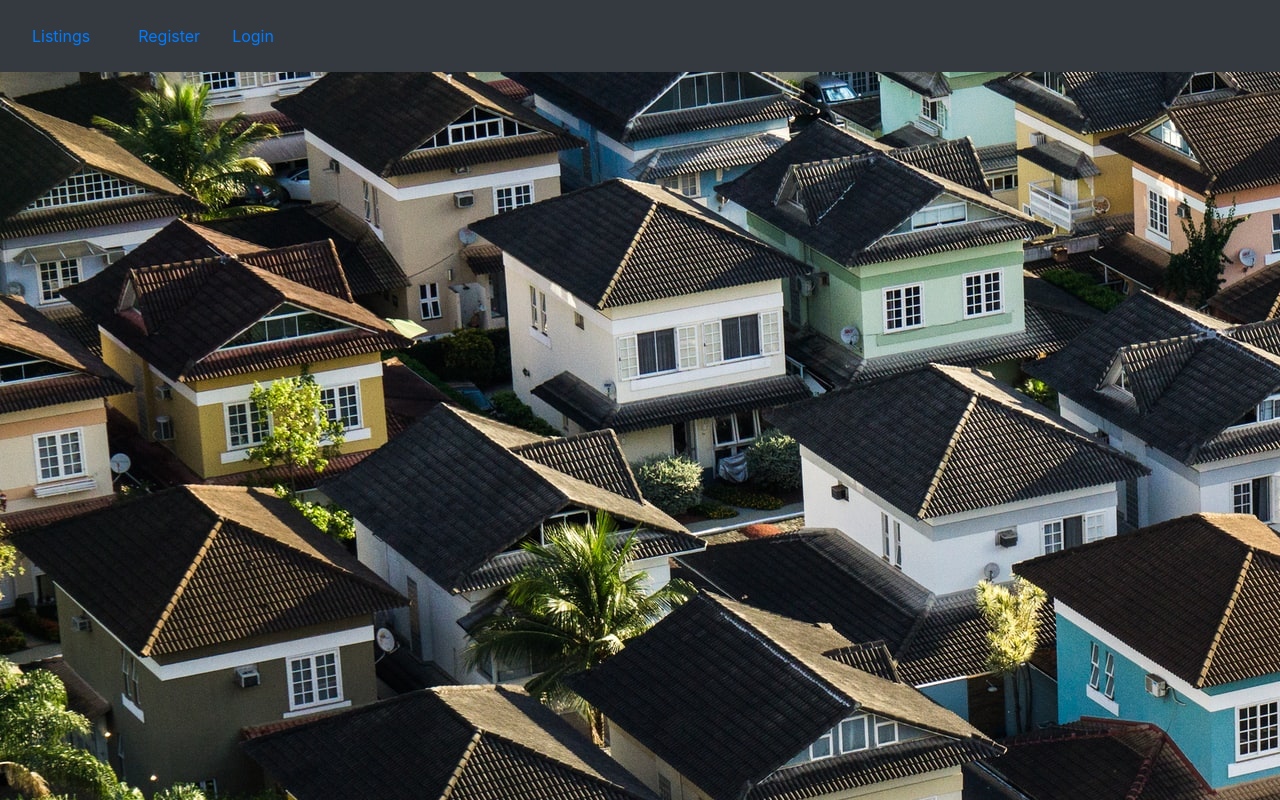
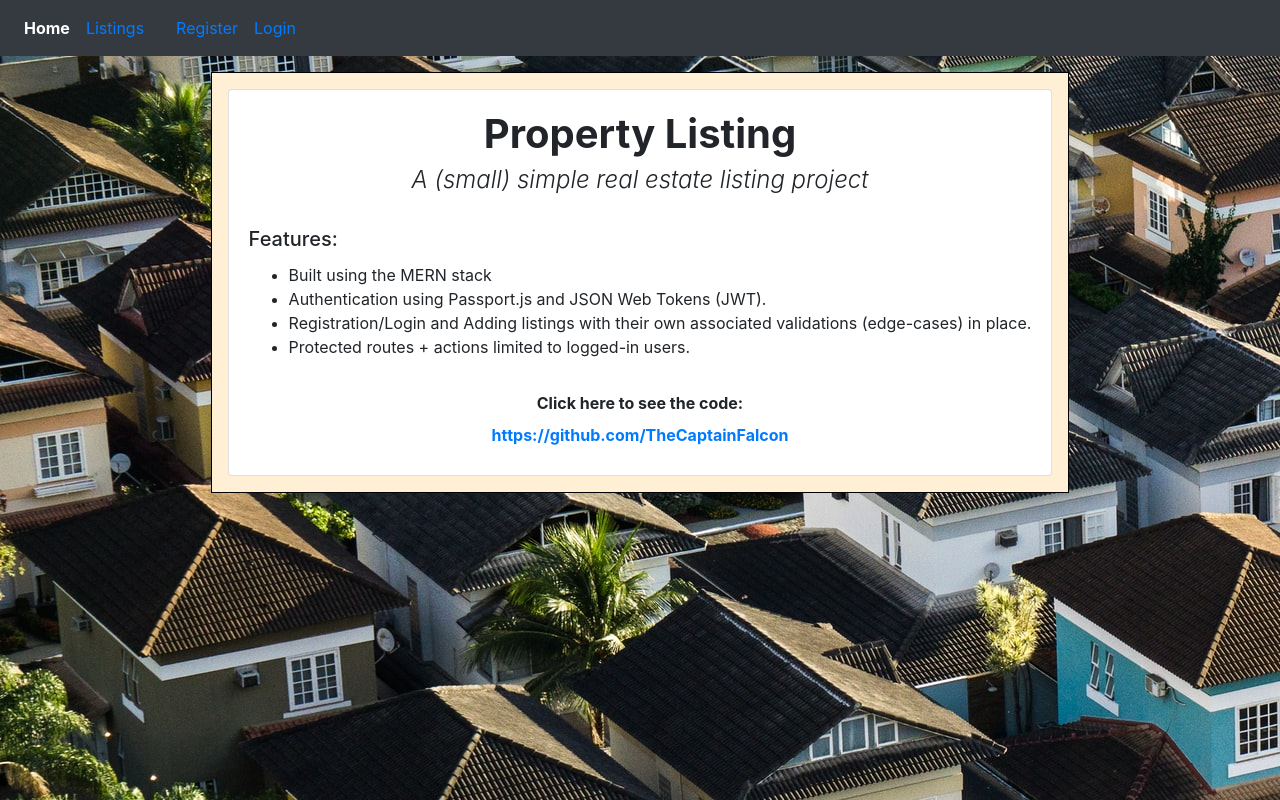
Before and after one commit to TheCaptainFalcon/Property_Listing, a React (Create React App) app in the folder client/: page / in a window 1280 px wide. Built offline with nearby package versions, Linux system fonts and the light colour scheme.

Commit message:
Cleaned a little of the DOM nesting issues - but they're mostly concerning styling, which is not my priority for this project

```diff
--- a/client/package.json
+++ b/client/package.json
@@ -17,6 +17,7 @@
     "react-bootstrap": "^1.0.1",
     "react-dom": "^16.13.1",
     "react-redux": "^7.2.0",
+    "react-router-bootstrap": "^0.25.0",
     "react-router-dom": "^5.2.0",
     "react-scripts": "3.4.1",
     "redux": "^4.0.5",
--- a/client/src/Components/CSS/ListingsTable.css
+++ b/client/src/Components/CSS/ListingsTable.css
@@ -1,7 +1,3 @@
-#deleteIcon {
-
-}
-
 #deleteIcon:hover {
     cursor: pointer;
     box-shadow: 1px 1px 1px 1px black;
--- /dev/null
+++ b/client/src/Components/CSS/NavComp.css
@@ -0,0 +1,3 @@
+.App-nav-link {
+    margin: auto 0.5rem;
+}
--- a/client/src/Components/Home.jsx
+++ b/client/src/Components/Home.jsx
@@ -1,4 +1,40 @@
 import React, { Component } from 'react';
+import { Card } from 'react-bootstrap';
+import styled from 'styled-components';
+
+const MainTitle = styled.h1`
+    font-weight: bold;
+    display: flex;
+    justify-content: center;
+`;
+
+const SubTitle = styled.h4`
+    font-weight: 300;
+    font-style: italic;
+    margin-bottom: 2rem;
+    display: flex;
+    justify-content: center;
+`;
+
+const CardBackground = styled.div`
+    padding: 1rem;
+    margin: 1rem;
+    background: papayawhip;
+    border: 1px solid black;
+`;
+
+const Wrapper = styled.section`
+    display: flex;
+    flex-wrap: wrap;
+    justify-content: center;
+`;
+
+const CardText = styled.p`
+    display: flex;
+    justify-content: center;
+    font-weight: bold;
+    margin: auto auto 0.5rem auto;
+`;
 
 class Home extends Component {
     constructor(props) {
@@ -11,8 +47,25 @@ class Home extends Component {
     render() {
         return (
             <div className='Home'>
-                <p>This is the home component</p>
-
+                <Wrapper>
+                    <CardBackground>
+                        <Card>
+                            <Card.Body>
+                            <MainTitle>Property Listing</MainTitle>
+                            <SubTitle>A (small) simple real estate listing project</SubTitle>
+                            <Card.Title>Features:</Card.Title>
+                                <ul style={{marginBottom: '2rem'}}>
+                                    <li>Built using the MERN stack</li>
+                                    <li>Authentication using Passport.js and JSON Web Tokens (JWT).</li>
+                                    <li>Registration/Login and Adding listings with their own associated validations (edge-cases) in place.</li>
+                                    <li>Protected routes + actions limited to logged-in users.</li>
+                                </ul>
+                                <CardText>Click here to see the code:</CardText>
+                                <CardText><a href='https://github.com/TheCaptainFalcon'>https://github.com/TheCaptainFalcon</a></CardText>
+                            </Card.Body>
+                        </Card>
+                    </CardBackground>
+                </Wrapper>
             </div>
         );
     }
--- a/client/src/Components/ListingsTable.jsx
+++ b/client/src/Components/ListingsTable.jsx
@@ -66,7 +66,7 @@ class ListingsTable extends Component {
 
         return (
             <>
-            <br/>
+                <br/>
                 <tr>
                     <BoldTD>Address</BoldTD>
                     <BoldTD>City</BoldTD>
--- a/client/src/Components/NavComp.jsx
+++ b/client/src/Components/NavComp.jsx
@@ -1,10 +1,10 @@
 import React, { Component } from 'react';
-import { Navbar, Nav } from 'react-bootstrap';
+import { Navbar} from 'react-bootstrap';
 import { BrowserRouter as Router, Route, Switch, NavLink } from 'react-router-dom';
 import { FontAwesomeIcon } from '@fortawesome/react-fontawesome';
 import { faCheck } from '@fortawesome/free-solid-svg-icons';
 import { Modal, Button } from 'react-bootstrap';
-
+import './CSS/NavComp.css';
 import Home from './Home';
 import Listings from './Listings';
 import Login from './Login';
@@ -54,27 +54,28 @@ class NavComp extends Component {
 
 
     render() {
-        const { isAuthenticated, user } = this.props.auth;
+        const { isAuthenticated } = this.props.auth;
         const seconds = this.state.seconds;
 
         const authLinks = (
             <Navbar className='App-nav' bg="dark" variant="dark">
-                <Nav.Link><NavLink activeClassName='active-link' exact={true} to='/listings/update'>Update Listings</NavLink></Nav.Link>
-                <Nav.Link><NavLink onClick={this.handleLogout} to='/'>Logout</NavLink></Nav.Link>
+                <NavLink className="App-nav-link" activeClassName='active-link' exact={true} to='/listings/update'>Update Listings</NavLink>
+                <NavLink className="App-nav-link" onClick={this.handleLogout} to='/'>Logout</NavLink>
             </Navbar>
         );
 
         const guestLinks = (
             <Navbar className='App-nav' bg="dark" variant="dark">
-                <Nav.Link><NavLink activeClassName='active-link' exact={true} to='/users/register'>Register</NavLink></Nav.Link>
-                <Nav.Link><NavLink activeClassName='active-link' exact={true} to='/users/login'>Login</NavLink></Nav.Link>
+                <NavLink className="App-nav-link" activeClassName='active-link' exact={true} to='/users/register'>Register</NavLink>
+                <NavLink className="App-nav-link" activeClassName='active-link' exact={true} to='/users/login'>Login</NavLink>
             </Navbar>
         );
 
         return (
             <Router>
                 <Navbar className='App-nav' bg="dark" variant="dark">
-                    <Nav.Link><NavLink activeClassName='active-link' exact={true} to='/listings'>Listings</NavLink></Nav.Link>
+                    <NavLink className="App-nav-link" activeClassName='active-link' exact={true} to='/'>Home</NavLink>
+                    <NavLink className="App-nav-link" activeClassName='active-link' exact={true} to='/listings'>Listings</NavLink>
 
                     {isAuthenticated ? authLinks : guestLinks }
 
@@ -96,7 +97,7 @@ class NavComp extends Component {
 
                 </Navbar>
                 <Switch>
-                    {/* <Route exact path = '/' component={ Home } /> */}
+                    <Route exact path = '/' component={ Home } />
                     <Route exact path = '/listings' component={ Listings } />
                     <Route exact path = '/users/login' component={ Login } />
                     <Route exact path = '/users/register' component={ Register } />
```
Also changed, not shown: 1 other file (tests, documents, lock files or other folders).
